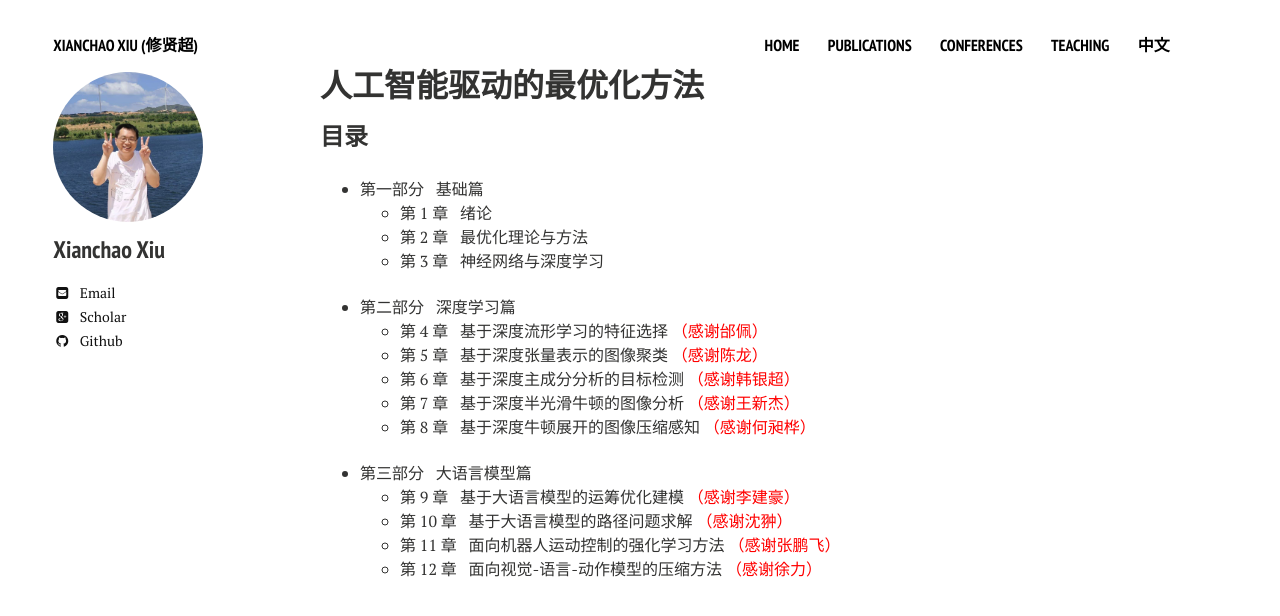
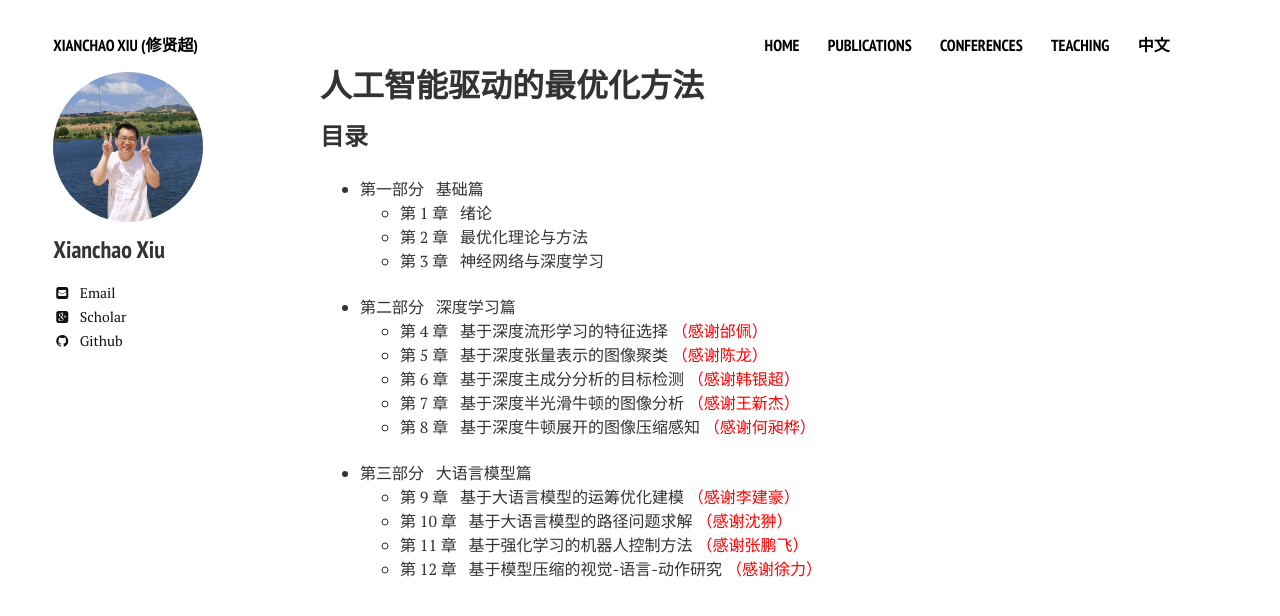
Before and after one commit to xianchaoxiu/xianchaoxiu.github.io, a Jekyll site: the page built from chinese/book/AIOPT/index.md, in a window 1280 px wide. Shown: the top 616 px of the page. Built offline with Jekyll 4.4.1, drawn with Linux system fonts in a browser that asks for light colours; nearby versions of some CDN libraries.

Commit message:
Update index.md

```diff
--- a/chinese/book/AIOPT/index.md
+++ b/chinese/book/AIOPT/index.md
@@ -22,5 +22,5 @@ share: false
 * 第三部分 &nbsp; 大语言模型篇 <br>
   - 第 9 章 &nbsp;  基于大语言模型的运筹优化建模 <span style="color:#ff0000">（感谢李建豪）</span> <br>
   - 第 10 章 &nbsp;  基于大语言模型的路径问题求解  <span style="color:#ff0000">（感谢沈翀）</span> <br>
-  - 第 11 章 &nbsp;  面向机器人运动控制的强化学习方法 <span style="color:#ff0000">（感谢张鹏飞）</span> <br>
-  - 第 12 章 &nbsp;  面向视觉-语言-动作模型的压缩方法 <span style="color:#ff0000">（感谢徐力）</span> <br> <br>
+  - 第 11 章 &nbsp;  基于强化学习的机器人控制方法 <span style="color:#ff0000">（感谢张鹏飞）</span> <br>
+  - 第 12 章 &nbsp;  基于模型压缩的视觉-语言-动作研究 <span style="color:#ff0000">（感谢徐力）</span> <br> <br>
```
